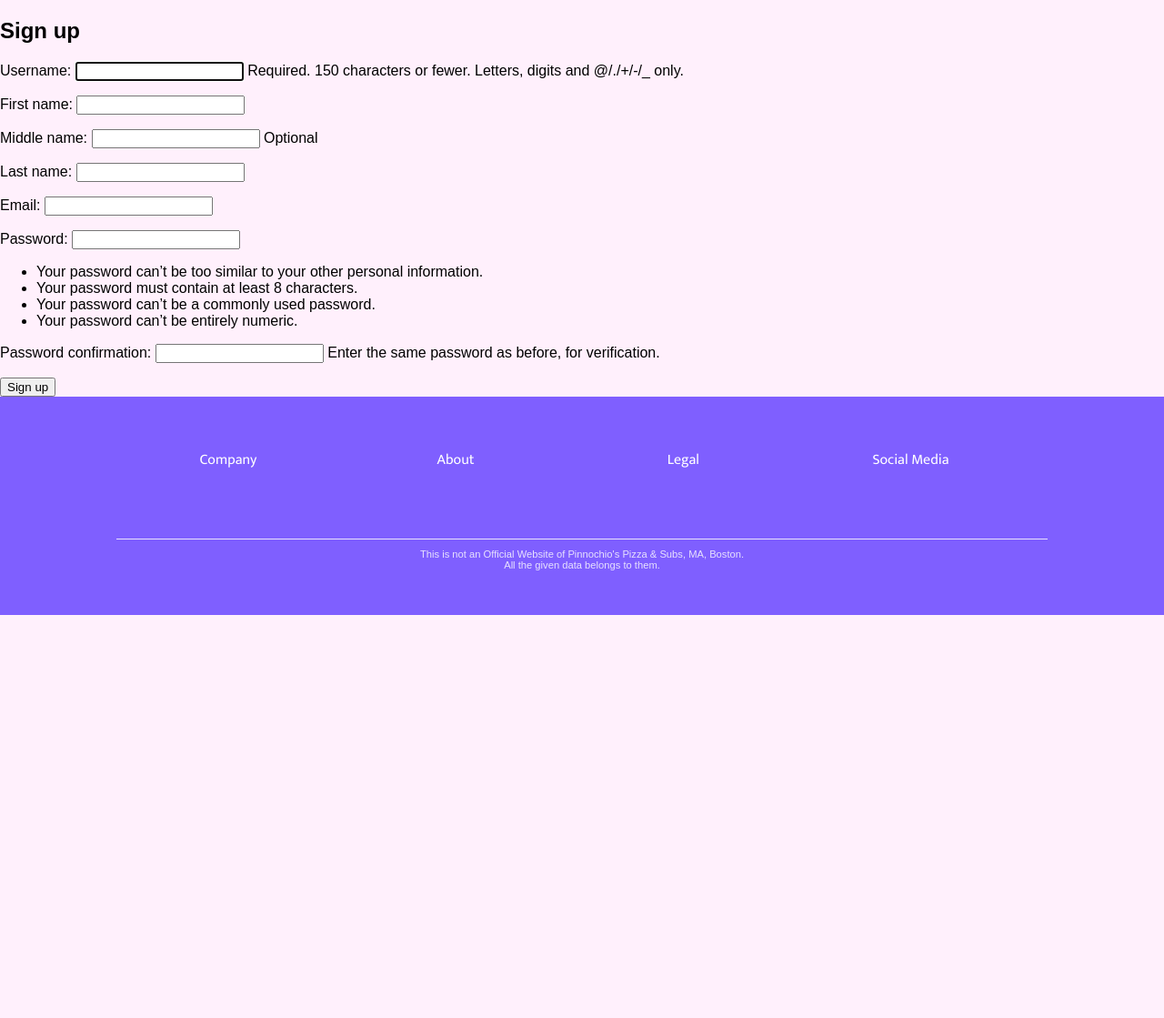
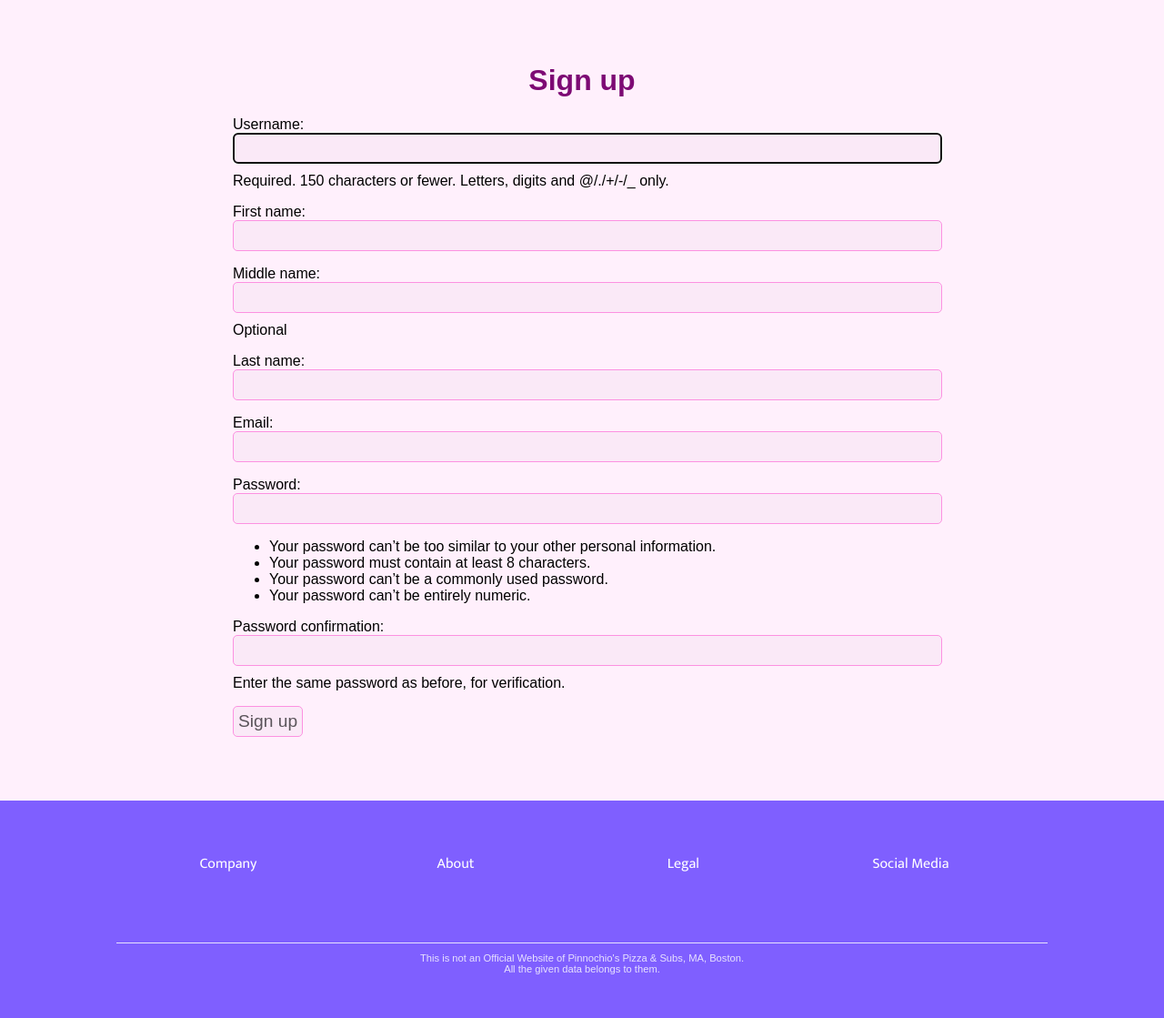
Before and after one commit to kkant041/pizza, a Django app: page /accounts/signup/ in a window 1280 px wide. Shown: the part 60-1179 px from the top of the page at 91% size. Before the commit the page ends 736 px from the top, so only its background shows below. Run offline with Django 3.2, Linux system fonts and the light colour scheme.

Commit message:
kkant041

```diff
--- a/accounts/templates/accounts/login.html
+++ b/accounts/templates/accounts/login.html
@@ -11,7 +11,6 @@ Log In
 
 
 {% block body %}
-<h2 class="login-h2">Log In</h2>
 {% if message %}
 <div>
     {{ message }}
@@ -19,6 +18,7 @@ Log In
 {% endif %}
 
 <div class="login-form">
+    <h2 class="login-h2">Log In</h2>
     <form method="post" action="{% url 'accounts:login' %}">
         {% csrf_token %}
         <input type="text" name="username" maxlength="150" autofocus required><br>
--- a/accounts/templates/accounts/signup.html
+++ b/accounts/templates/accounts/signup.html
@@ -11,8 +11,8 @@ Sign Up
 
 
 {% block body %}
-<h2>Sign up</h2>
 <div class="signup-form">
+    <h1 class="signup-h1">Sign up</h1>
     <form method="post" action="{% url 'accounts:signup' %}">
         {% csrf_token %}
         {{ form.as_p }}
--- a/home/static/home/style.css
+++ b/home/static/home/style.css
@@ -135,19 +135,71 @@ header #mr ul li a.active {
   }
 }
 
+.login-form{
+  margin: 100px 36%;
+  width: 28%;
+}
+
 .login-h2 {
   text-align: center;
+  color: #7D0A74;
 }
 
 .login-form form input {
   font-size: 120%;
   color: #5a5854;
-  background-color: #f2f2f2;
-  border: 1px solid #bdbdbd;
+  background-color: #fae9f7;
+  border: 1px solid #fc91e1;
   border-radius: 5px;
-  padding: 5px 5px 5px 30px;
+  padding: 5px 5px 5px 5px;
   background-repeat: no-repeat;
   background-position: 8px 9px;
+  display: block;
+  margin-bottom: 10px;
+  width: 100%;
+}
+
+.login-form form button {
+  font-size: 120%;
+  color: #5a545a;
+  background-color: #fae9f7;
+  border: 1px solid #fc91e1;
+  border-radius: 5px;
+  padding: 5px 5px 5px 5px;
+  display: block;
+  margin-bottom: 10px;
+}
+
+.signup-form{
+  margin: 70px 20%;
+}
+
+.signup-h1 {
+  text-align: center;
+  color: #7D0A74;
+}
+
+.signup-form form input {
+  font-size: 120%;
+  color: #5a5854;
+  background-color: #fae9f7;
+  border: 1px solid #fc91e1;
+  border-radius: 5px;
+  padding: 5px 5px 5px 5px;
+  background-repeat: no-repeat;
+  background-position: 8px 9px;
+  display: block;
+  margin-bottom: 10px;
+  width: 100%;
+}
+
+.signup-form form button {
+  font-size: 120%;
+  color: #5a545a;
+  background-color: #fae9f7;
+  border: 1px solid #fc91e1;
+  border-radius: 5px;
+  padding: 5px 5px 5px 5px;
   display: block;
   margin-bottom: 10px;
 }
@@ -203,7 +255,7 @@ header #mr ul li a.active {
 
   header #mt {
     float: right;
-    width: 93%;
+    width: 90%;
     text-align: center;
   }
 
@@ -255,6 +307,11 @@ header #mr ul li a.active {
     padding: 0px;
     width: 100%;
   }
+
+  .login-form{
+    margin: 100px 30%;
+    width: 40%;
+  }
 }
 
 @media (max-width: 450px) {
@@ -292,4 +349,9 @@ header #mr ul li a.active {
     margin-right: 10%;
     width: 80%;
   }
+
+  .login-form{
+    margin: 100px 20%;
+    width: 60%;
+  }
 }
```
Also changed, not shown: db.sqlite3.
